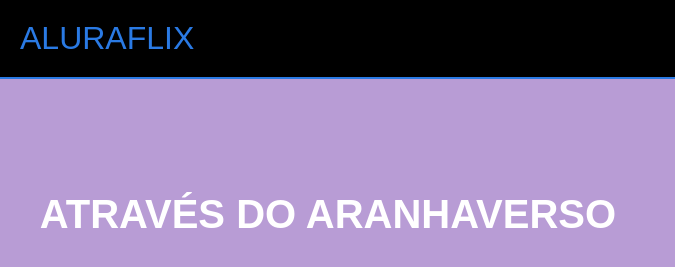
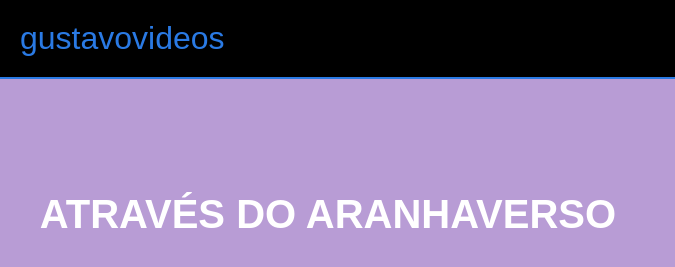
Before and after one commit to Gudifloo/gustavovideos-, a plain HTML site: page index.html in a window 1280 px wide. Shown: the top 267 px of the page, 0-675 px from the left. Drawn offline with Linux system fonts and the light colour scheme.

Commit message:
alterando aluraflix para gustavovideos

```diff
--- a/index.html
+++ b/index.html
@@ -5,12 +5,12 @@
     <link rel="preconnect" href="https://fonts.googleapis.com">
  <link rel="preconnect" href="https://fonts.gstatic.com" crossorigin>
  <link href="https://fonts.googleapis.com/css2?family=Chakra+Petch:ital,wght@0,300;0,400;0,500;0,600;0,700;1,300;1,400;1,500;1,600;1,700&display=swap" rel="stylesheet">
-    <title>Aluraflix</title>
+    <title>gustavovideos</title>
 </head>
 
 <body>
 
-    <header>ALURAFLIX</header>
+    <header>gustavovideos</header>
     <section class="chamada">
         <div class="chamada-texto">
             <h1>ATRAVÉS DO ARANHAVERSO</h1>
```
